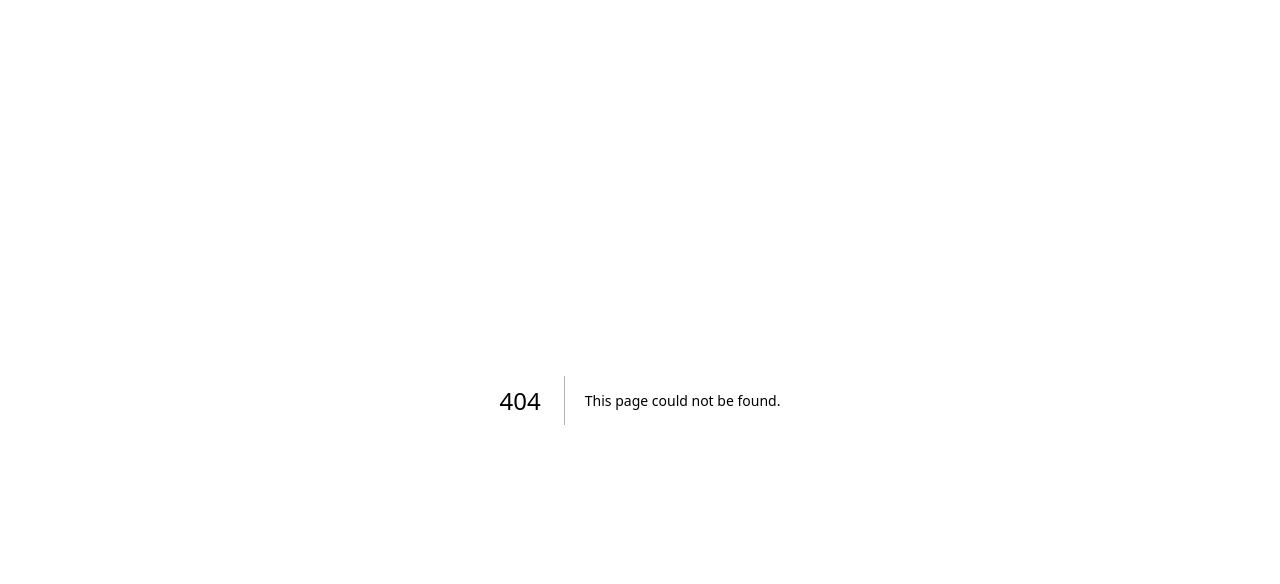
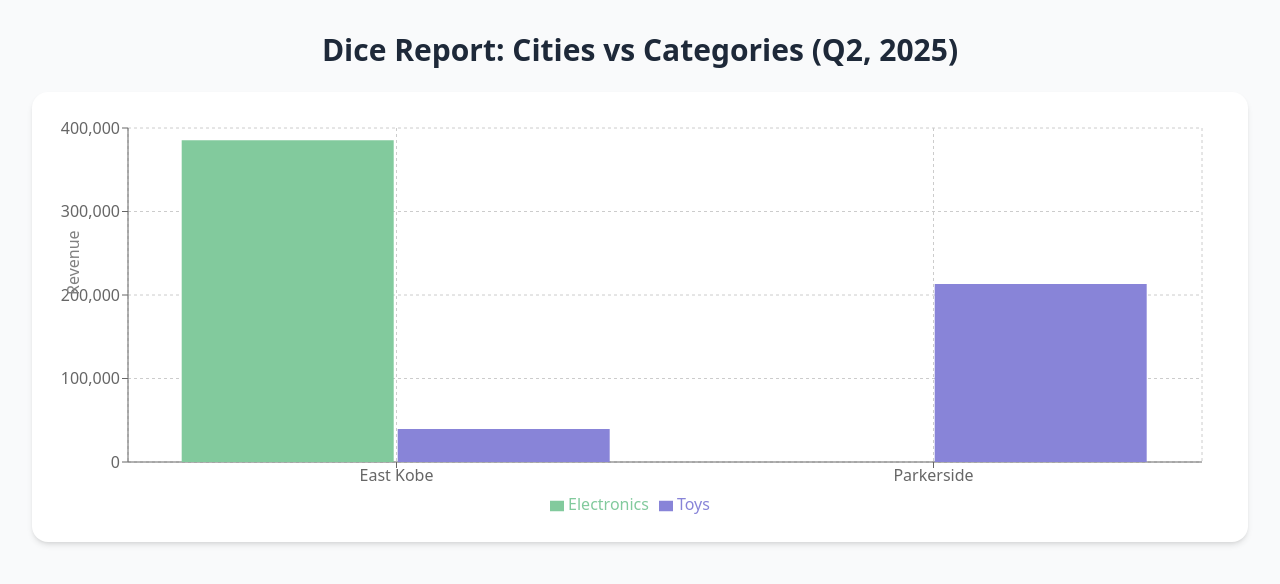
Before and after one commit to xandreiAThome/sales-olap, a Next.js app in the folder olap/: page /dice in a window 1280 px wide. Before the commit this address had no page. Shown: the top 584 px of the page. Built offline with nearby package versions, Linux system fonts and the light colour scheme.

Commit message:
feat: added every report just finishing up

```diff
--- /dev/null
+++ b/olap/app/dice/page.tsx
@@ -0,0 +1,67 @@
+'use client';
+
+import { useMemo } from 'react';
+import {
+  BarChart, Bar, XAxis, YAxis, CartesianGrid, Tooltip, Legend, ResponsiveContainer
+} from 'recharts';
+
+// Example data
+const rawData = [
+  { City: "East Kobe", Category: "electronics", Year: 2025, Quarter: 2, total_revenue: 385477.2 },
+  { City: "Parkerside", Category: "toys", Year: 2025, Quarter: 2, total_revenue: 213244.35 },
+  { City: "East Kobe", Category: "toys", Year: 2025, Quarter: 2, total_revenue: 39411.55 },
+];
+
+// ✅ Filter only the selected quarter and year
+const DICE_YEAR = 2025;
+const DICE_QUARTER = 2;
+
+export default function DiceReport() {
+  // Group by City → each Category as its own bar
+  const data = useMemo(() => {
+    const map: Record<string, any> = {};
+    rawData
+      .filter(d => d.Year === DICE_YEAR && d.Quarter === DICE_QUARTER)
+      .forEach(({ City, Category, total_revenue }) => {
+        if (!map[City]) map[City] = { City };
+        map[City][Category] = (map[City][Category] || 0) + total_revenue;
+      });
+    return Object.values(map);
+  }, []);
+
+  // Extract all unique categories
+  const categories = Array.from(new Set(rawData.map(d => d.Category)));
+
+  return (
+    <div className="p-8 bg-gray-50 min-h-screen">
+      <h1 className="text-3xl font-bold mb-6 text-center text-gray-800">
+        Dice Report: Cities vs Categories (Q{DICE_QUARTER}, {DICE_YEAR})
+      </h1>
+
+      <div className="w-full h-[450px] bg-white rounded-2xl shadow-md p-4">
+        <ResponsiveContainer width="100%" height="100%">
+          <BarChart data={data} margin={{ top: 20, right: 30, left: 20, bottom: 10 }}>
+            <CartesianGrid strokeDasharray="3 3" />
+            <XAxis dataKey="City" />
+            <YAxis
+              label={{ value: 'Revenue', angle: -90, position: 'insideLeft' }}
+              tickFormatter={(v) => v.toLocaleString()}
+            />
+            <Tooltip formatter={(v) => v.toLocaleString(undefined, { maximumFractionDigits: 2 })} />
+            <Legend />
+
+            {/* Generate bars per category dynamically */}
+            {categories.map((cat, i) => (
+              <Bar
+                key={cat}
+                dataKey={cat}
+                fill={['#82ca9d', '#8884d8', '#ffc658', '#ff8042'][i % 4]}
+                name={cat.charAt(0).toUpperCase() + cat.slice(1)}
+              />
+            ))}
+          </BarChart>
+        </ResponsiveContainer>
+      </div>
+    </div>
+  );
+}
--- /dev/null
+++ b/olap/app/drill/page.tsx
@@ -0,0 +1,68 @@
+'use client';
+
+import { useMemo } from 'react';
+import {
+  BarChart, Bar, XAxis, YAxis, CartesianGrid, Tooltip, Legend, ResponsiveContainer,
+} from 'recharts';
+
+// Example data (paste yours here)
+const rawData = [
+  { Courier_Name: "JNT", Vehicle_Type: "motorcycle", First_Name: "Jaqueline", Last_Name: "Toy", total_revenue: 2842123403.95 },
+  { Courier_Name: "LBCD", Vehicle_Type: "bicycle", First_Name: "Albin", Last_Name: "Krajcik", total_revenue: 2822534257.45 },
+  { Courier_Name: "FEDEZ", Vehicle_Type: "bike", First_Name: "Curtis", Last_Name: "Gutkowski", total_revenue: 2818598317.1 },
+  { Courier_Name: "FEDEZ", Vehicle_Type: "motorcycle", First_Name: "Nayeli", Last_Name: "Ritchie", total_revenue: 2812948359.85 },
+  { Courier_Name: "LBCD", Vehicle_Type: "bicycle", First_Name: "Carmine", Last_Name: "Bogan", total_revenue: 2798527182.7 },
+  { Courier_Name: "JNT", Vehicle_Type: "motorbike", First_Name: "Timothy", Last_Name: "Grimes", total_revenue: 2793212253.65 },
+];
+
+// ✅ Transform raw data → group by courier and vehicle type
+const useProcessedData = (data: typeof rawData) => {
+  return useMemo(() => {
+    const map: Record<string, any> = {};
+    data.forEach(({ Courier_Name, Vehicle_Type, total_revenue }) => {
+      if (!map[Courier_Name]) map[Courier_Name] = { Courier_Name };
+      map[Courier_Name][Vehicle_Type] = (map[Courier_Name][Vehicle_Type] || 0) + total_revenue;
+    });
+    return Object.values(map);
+  }, [data]);
+};
+
+export default function CourierRevenueChart() {
+  const data = useProcessedData(rawData);
+
+  return (
+    <div className="p-8 bg-gray-50 min-h-screen">
+      <h1 className="text-3xl font-bold mb-6 text-gray-800 text-center">
+        Courier Revenue by Vehicle Type
+      </h1>
+
+      <div className="w-full h-[500px] bg-white rounded-2xl shadow-md p-4">
+        <ResponsiveContainer width="100%" height="100%">
+          <BarChart data={data} margin={{ top: 20, right: 30, left: 20, bottom: 10 }}>
+            <CartesianGrid strokeDasharray="3 3" />
+            <XAxis dataKey="Courier_Name" />
+            <YAxis
+              tickFormatter={(v) => `${(v / 1e9).toFixed(2)}B`}
+              label={{ value: 'Revenue (Billion)', angle: -90, position: 'insideLeft' }}
+            />
+            <Tooltip
+              formatter={(value: number) => value.toLocaleString(undefined, { maximumFractionDigits: 2 })}
+            />
+            <Legend />
+            {/* Dynamic bars based on vehicle types */}
+            {Array.from(
+              new Set(rawData.map((d) => d.Vehicle_Type))
+            ).map((type, i) => (
+              <Bar
+                key={type}
+                dataKey={type}
+                fill={['#82ca9d', '#8884d8', '#ffc658', '#ff8042', '#8dd1e1'][i % 5]}
+                name={type.charAt(0).toUpperCase() + type.slice(1)}
+              />
+            ))}
+          </BarChart>
+        </ResponsiveContainer>
+      </div>
+    </div>
+  );
+}
```
